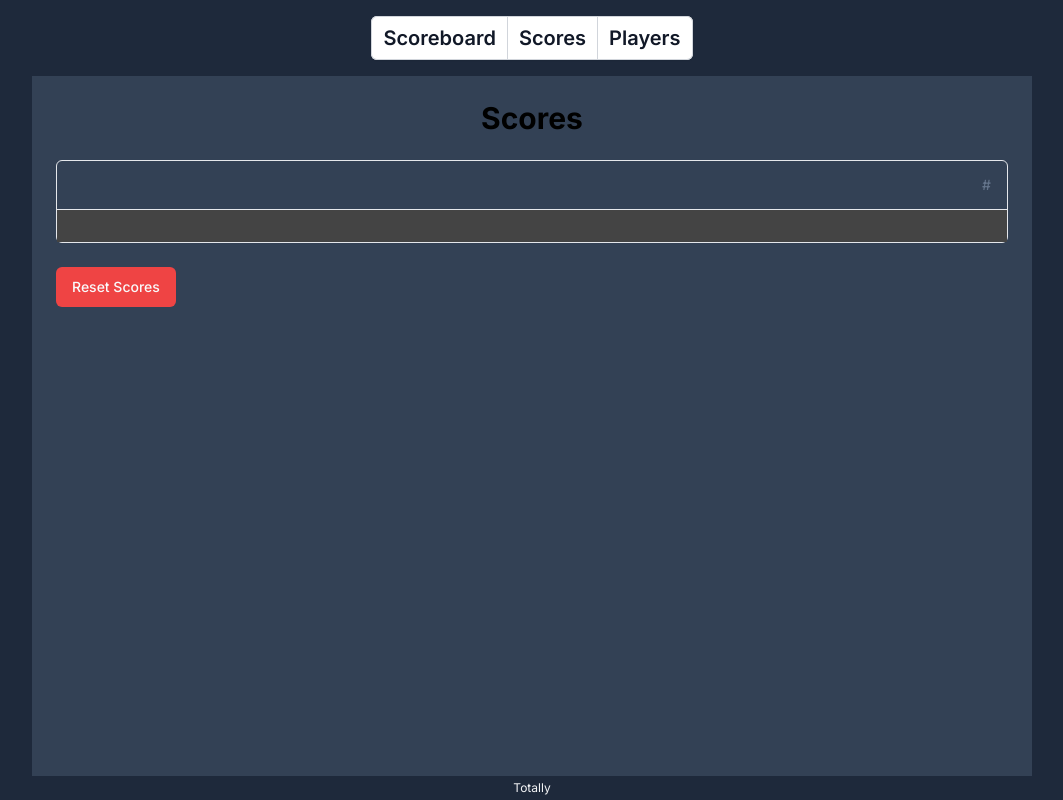
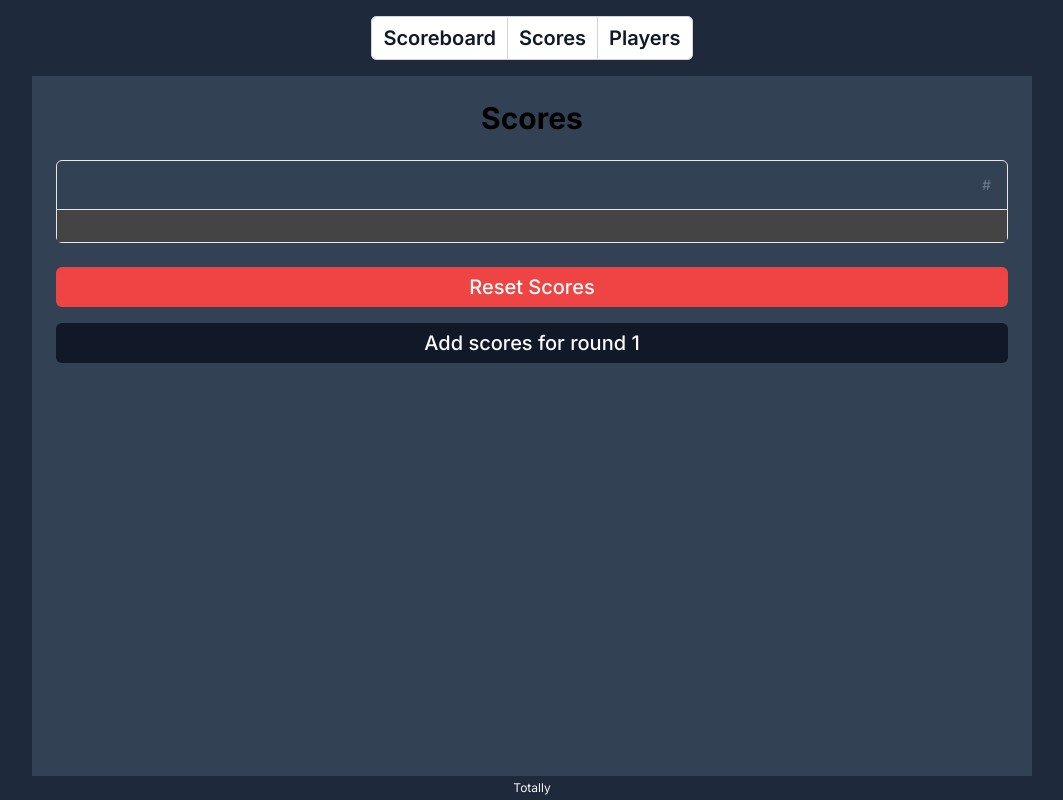
Before and after one commit to tomschenkenberg/totally, a Next.js app: page /scores in a window 1280 px wide. Shown: the whole page, without its empty margins (108-1171 px from the left). Built offline with nearby package versions, Linux system fonts and the light colour scheme; what random-words would draw is missing.

Commit message:
add scores button on scores page

```diff
--- a/src/app/(scoreboard)/scoreboard.tsx
+++ b/src/app/(scoreboard)/scoreboard.tsx
@@ -6,6 +6,7 @@ import Link from "next/link"
 import PlayerAvatar from "@/components/avatar"
 import { useAtomValue } from "jotai"
 import { getPlayersSortedByScoreAtom, getNumberOfRoundsAtom, getTotalScoreAtom } from "@/lib/atoms/players"
+import { AddNewScoresButton } from "@/components/add-scores-button"
 
 const PlayerScore = ({ id, player }: { id: number; player: Player }) => {
     const getTotalScore = useAtomValue(getTotalScoreAtom)
@@ -24,7 +25,6 @@ const PlayerScore = ({ id, player }: { id: number; player: Player }) => {
 export default function Scoreboard() {
     const sortedPlayers = useAtomValue(getPlayersSortedByScoreAtom)
     const numberOfRounds = useAtomValue(getNumberOfRoundsAtom)
-    const nextRound = numberOfRounds + 1
 
     return (
         <>
@@ -36,11 +36,7 @@ export default function Scoreboard() {
                     <PlayerScore key={id} id={id} player={player} />
                 ))}
             </div>
-            <Link href={`/round/${nextRound}`}>
-                <Button variant="default" className="w-full text-xl">
-                    Add scores for round {nextRound}
-                </Button>
-            </Link>
+            <AddNewScoresButton />
         </>
     )
 }
--- a/src/app/scores/page.tsx
+++ b/src/app/scores/page.tsx
@@ -1,13 +1,19 @@
 import ScoresTable from "@/app/scores/scores-table"
 import Title from "@/components/title"
 import { ResetScoresButton } from "@/app/scores/reset-scores-button"
+import Link from "next/link"
+import { Button } from "@/components/ui/button"
+import { AddNewScoresButton } from "@/components/add-scores-button"
 
 export default function ScoresPage() {
     return (
         <>
             <Title>Scores</Title>
             <ScoresTable />
-            <ResetScoresButton />
+            <div className="flex flex-col space-y-4 pb-6">
+                <ResetScoresButton />
+                <AddNewScoresButton />
+            </div>
         </>
     )
 }
--- a/src/app/scores/reset-scores-button.tsx
+++ b/src/app/scores/reset-scores-button.tsx
@@ -31,7 +31,9 @@ export function ResetScoresButton() {
     return (
         <AlertDialog>
             <AlertDialogTrigger asChild>
-                <Button variant="destructive">Reset Scores</Button>
+                <Button variant="destructive" className="text-xl w-full sm:w-auto">
+                    Reset Scores
+                </Button>
             </AlertDialogTrigger>
             <AlertDialogContent>
                 <AlertDialogHeader>
--- /dev/null
+++ b/src/components/add-scores-button.tsx
@@ -0,0 +1,19 @@
+"use client"
+
+import { Button } from "@/components/ui/button"
+import Link from "next/link"
+import { useAtomValue } from "jotai"
+import { getNumberOfRoundsAtom } from "@/lib/atoms/players"
+
+export const AddNewScoresButton = () => {
+    const numberOfRounds = useAtomValue(getNumberOfRoundsAtom)
+    const nextRound = numberOfRounds + 1
+
+    return (
+        <Link href={`/round/${nextRound}`}>
+            <Button variant="default" className="w-full text-xl">
+                Add scores for round {nextRound}
+            </Button>
+        </Link>
+    )
+}
```
